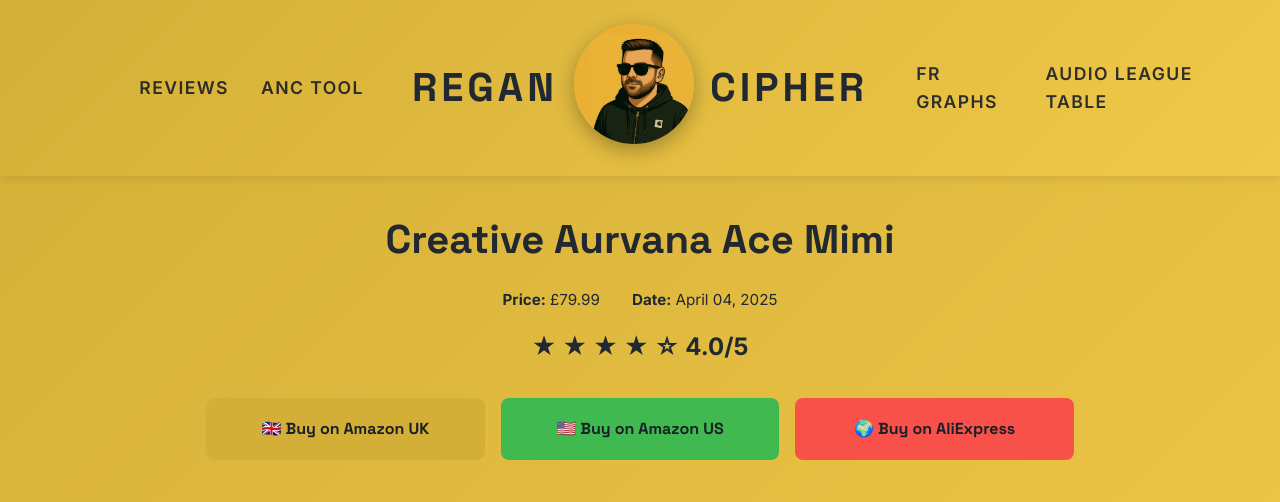
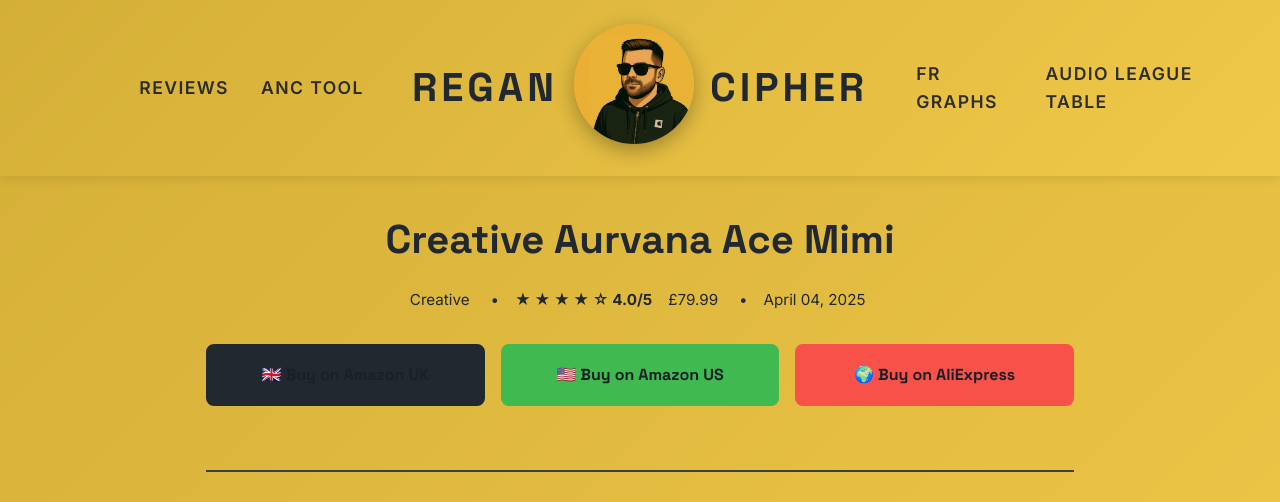
Before and after one commit to regancipher/regancipher.github.io, a Jekyll site: the page built from _posts/2025-04-04-creative-aurvana-mimi-review.md, in a window 1280 px wide and 1400 px high. Shown: the top 502 px of the window. Built offline with Jekyll 4.4.1, drawn with Linux system fonts in a browser that asks for light colours.

Commit message:
Capitalize review content headings, normalize box headings

```diff
--- a/_layouts/review.html
+++ b/_layouts/review.html
@@ -27,26 +27,35 @@
 .review-meta {
     display: flex;
     justify-content: center;
-    gap: 2rem;
+    align-items: center;
+    gap: 1rem;
     margin: 1rem 0;
     flex-wrap: wrap;
+    font-size: 0.95rem;
 }
 
 .review-meta-item {
     color: var(--secondary-bg);
-    font-size: 0.95rem;
+    display: flex;
+    align-items: center;
+    gap: 0.3rem;
 }
 
-.review-meta-item strong {
+.review-meta-item::after {
+    content: "•";
+    margin-left: 1rem;
     color: var(--secondary-bg);
-    font-weight: 700;
+}
+
+.review-meta-item:last-child::after {
+    content: "";
+    margin-left: 0;
 }
 
 .rating {
-    font-size: 1.5rem;
     color: var(--secondary-bg);
-    margin: 1rem 0;
     font-weight: 700;
+    font-size: 0.95rem;
 }
 
 .affiliate-links {
@@ -77,7 +86,15 @@
 }
 
 .affiliate-link-uk {
-    background: var(--accent-color);
+    background: var(--secondary-bg);
+    border-color: var(--secondary-bg);
+    color: var(--primary-bg);
+}
+
+.affiliate-link-uk:hover {
+    background: var(--primary-bg);
+    color: var(--secondary-bg);
+    border-color: var(--secondary-bg);
 }
 
 .affiliate-link-us {
@@ -116,7 +133,7 @@
 
 .review-top-grid {
     display: grid;
-    grid-template-columns: 1fr 1fr 1fr;
+    grid-template-columns: 1fr 1fr;
     gap: 1.5rem;
     margin: 2rem 0;
 }
@@ -125,6 +142,13 @@
     background: var(--secondary-bg);
     padding: 1.5rem;
     border-radius: 12px;
+    grid-row: span 2;
+}
+
+.pros-cons-column {
+    display: flex;
+    flex-direction: column;
+    gap: 1.5rem;
 }
 
 .specs-section h3 {
@@ -229,6 +253,7 @@
     margin-top: 3rem;
     margin-bottom: 1rem;
     font-size: 1.8rem;
+    text-transform: capitalize;
 }
 
 .review-content h3 {
@@ -237,6 +262,7 @@
     margin-top: 2rem;
     margin-bottom: 0.75rem;
     font-size: 1.3rem;
+    text-transform: capitalize;
 }
 
 .review-content p {
@@ -285,16 +311,16 @@
         <h1>{{ page.brand }} {{ page.model }}</h1>
 
         <div class="review-meta">
-            <span class="review-meta-item"><strong>Price:</strong> {{ page.price }}</span>
-            <span class="review-meta-item"><strong>Date:</strong> {{ page.date | date: "%B %d, %Y" }}</span>
-        </div>
-
-        <div class="rating">
+            <span class="review-meta-item">{{ page.brand }}</span>
+            <span class="rating">
                 {% assign rating = page.rating %}
                 {% for i in (1..5) %}
                     {% if i <= rating %}★{% else %}☆{% endif %}
                 {% endfor %}
                 {{ page.rating }}/5
+            </span>
+            <span class="review-meta-item">{{ page.price }}</span>
+            <span class="review-meta-item">{{ page.date | date: "%B %d, %Y" }}</span>
         </div>
 
         <!-- Affiliate Links at Top -->
@@ -343,6 +369,7 @@
             </table>
         </div>
 
+        <div class="pros-cons-column">
             <div class="pros-box">
                 <h3>Pros</h3>
                 <ul>
@@ -359,6 +386,7 @@
                     <li>{{ con }}</li>
                     {% endfor %}
                 </ul>
+            </div>
         </div>
     </div>
 
```
Lines whose indentation alone changed are shown as unchanged.
